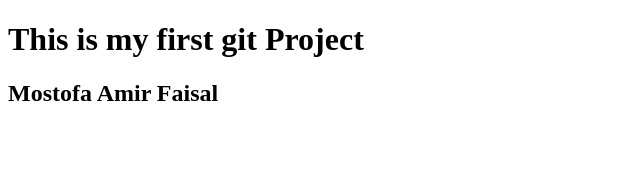
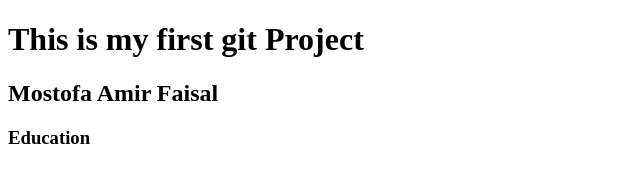
Before and after one commit to FaisalShams/my-first-website, a plain HTML site: page index.html in a window 1280 px wide. Shown: the whole page, without its empty margins (0-640 px from the left). Drawn offline with Linux system fonts and the light colour scheme.

Commit message:
added education

```diff
--- a/index.html
+++ b/index.html
@@ -8,5 +8,6 @@
 <body>
     <h1>This is my first git Project</h1>
     <h2>Mostofa Amir Faisal</h2>
+    <h3>Education</h3>
 </body>
 </html>
```
